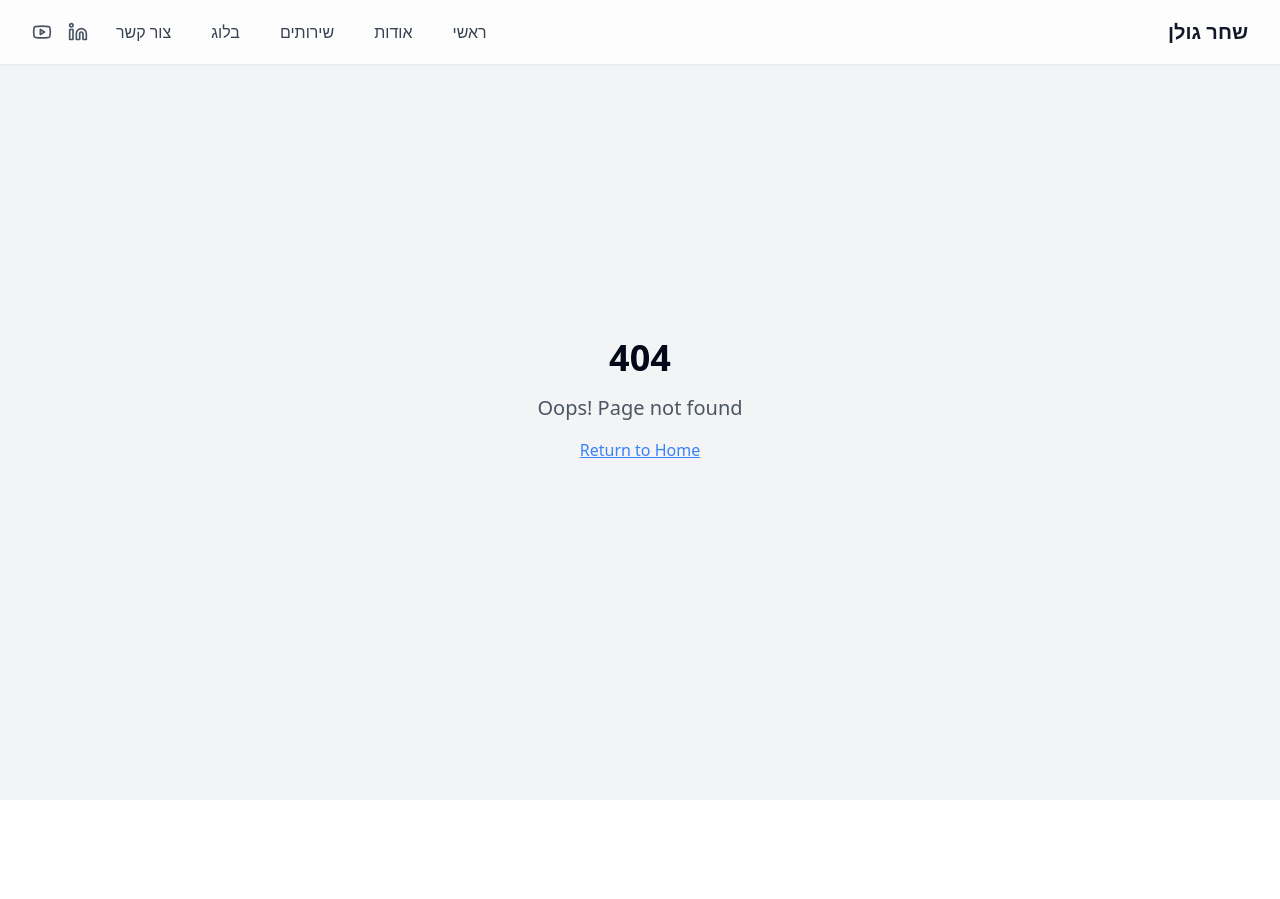
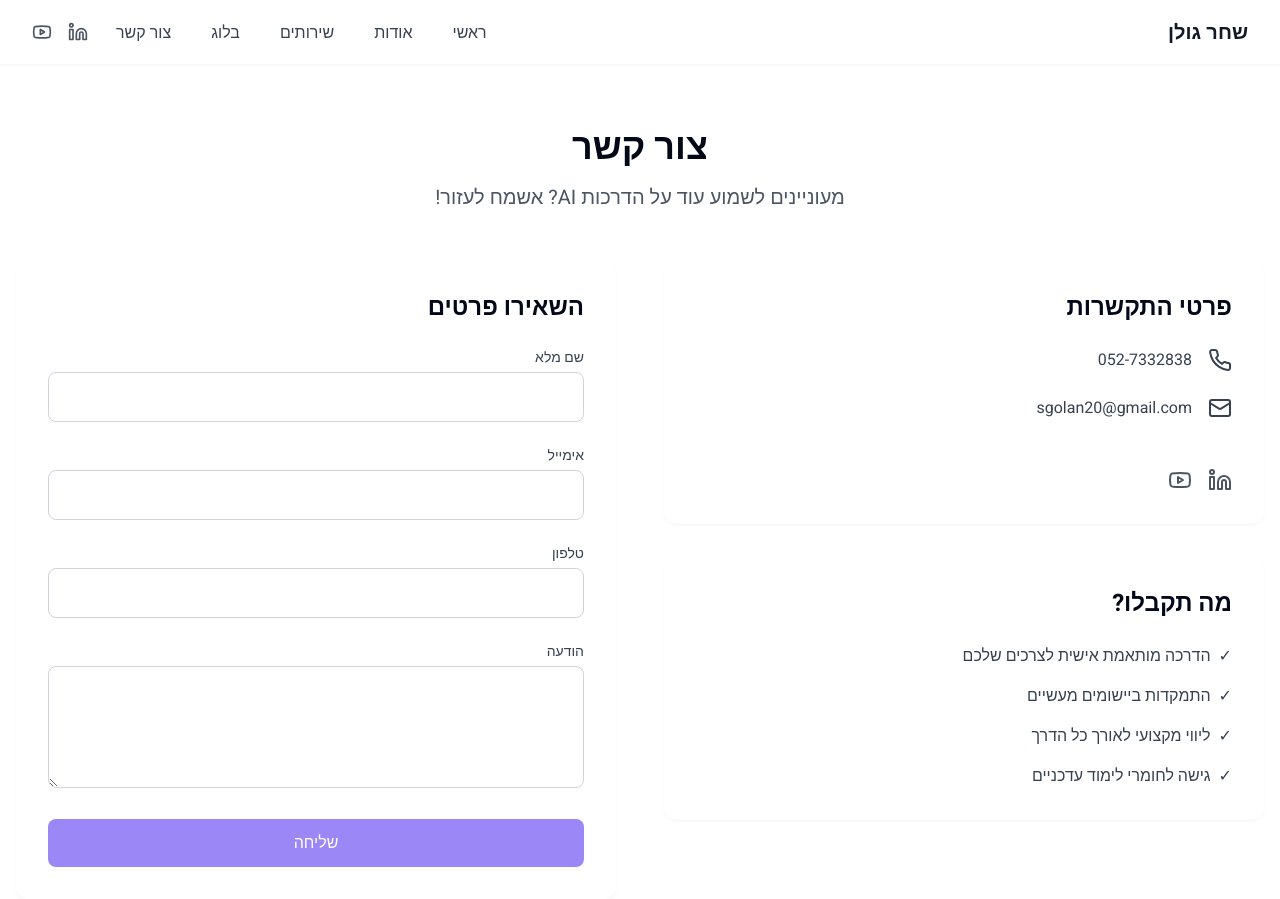
Before and after one commit to sgolan20/shahar-golan-website, a React (Vite) app: page /contact in a window 1280 px wide. Before the commit this address had no page. Before the commit the page ends 800 px from the top, so only its background shows below. Built offline with nearby package versions, Linux system fonts and the light colour scheme.

Commit message:
Implement contact page
Implement a contact page based on provided details.

```diff
--- a/src/App.tsx
+++ b/src/App.tsx
@@ -6,6 +6,7 @@ import { QueryClient, QueryClientProvider } from "@tanstack/react-query";
 import { BrowserRouter, Routes, Route } from "react-router-dom";
 import { motion, AnimatePresence } from "framer-motion";
 import Index from "./pages/Index";
+import Contact from "./pages/Contact";
 import NotFound from "./pages/NotFound";
 import Navbar from "./components/Navbar";
 
@@ -22,6 +23,7 @@ const App = () => (
           <AnimatePresence mode="wait">
             <Routes>
               <Route path="/" element={<Index />} />
+              <Route path="/contact" element={<Contact />} />
               <Route path="*" element={<NotFound />} />
             </Routes>
           </AnimatePresence>
--- /dev/null
+++ b/src/pages/Contact.tsx
@@ -0,0 +1,164 @@
+
+import { Mail, Phone, Linkedin, Youtube } from "lucide-react";
+import { motion } from "framer-motion";
+
+const Contact = () => {
+  return (
+    <div className="min-h-screen pt-32 px-4 font-heebo">
+      <div className="max-w-7xl mx-auto">
+        <motion.div
+          initial={{ opacity: 0, y: 20 }}
+          animate={{ opacity: 1, y: 0 }}
+          transition={{ duration: 0.6 }}
+          className="text-center mb-12"
+        >
+          <h1 className="text-4xl font-bold mb-4">צור קשר</h1>
+          <p className="text-xl text-gray-600">
+            מעוניינים לשמוע עוד על הדרכות AI? אשמח לעזור!
+          </p>
+        </motion.div>
+
+        <div className="grid md:grid-cols-2 gap-12">
+          {/* Contact Info */}
+          <motion.div
+            initial={{ opacity: 0, x: -20 }}
+            animate={{ opacity: 1, x: 0 }}
+            transition={{ duration: 0.6, delay: 0.2 }}
+            className="space-y-8"
+          >
+            <div className="bg-white p-8 rounded-xl shadow-sm">
+              <h2 className="text-2xl font-bold mb-6">פרטי התקשרות</h2>
+
+              <div className="space-y-6">
+                <a
+                  href="tel:052-7332838"
+                  className="flex items-center gap-4 text-gray-700 hover:text-primary transition-colors"
+                >
+                  <Phone className="w-6 h-6" />
+                  <span>052-7332838</span>
+                </a>
+
+                <a
+                  href="mailto:sgolan20@gmail.com"
+                  className="flex items-center gap-4 text-gray-700 hover:text-primary transition-colors"
+                >
+                  <Mail className="w-6 h-6" />
+                  <span>sgolan20@gmail.com</span>
+                </a>
+
+                <div className="pt-6 flex gap-4">
+                  <a
+                    href="https://www.linkedin.com"
+                    target="_blank"
+                    rel="noopener noreferrer"
+                    className="text-gray-600 hover:text-primary transition-colors"
+                  >
+                    <Linkedin className="w-6 h-6" />
+                  </a>
+                  <a
+                    href="https://www.youtube.com"
+                    target="_blank"
+                    rel="noopener noreferrer"
+                    className="text-gray-600 hover:text-primary transition-colors"
+                  >
+                    <Youtube className="w-6 h-6" />
+                  </a>
+                </div>
+              </div>
+            </div>
+
+            <div className="bg-white p-8 rounded-xl shadow-sm">
+              <h2 className="text-2xl font-bold mb-6">מה תקבלו?</h2>
+              <ul className="space-y-4 text-gray-700">
+                <li className="flex items-start gap-2">
+                  ✓ <span>הדרכה מותאמת אישית לצרכים שלכם</span>
+                </li>
+                <li className="flex items-start gap-2">
+                  ✓ <span>התמקדות ביישומים מעשיים</span>
+                </li>
+                <li className="flex items-start gap-2">
+                  ✓ <span>ליווי מקצועי לאורך כל הדרך</span>
+                </li>
+                <li className="flex items-start gap-2">
+                  ✓ <span>גישה לחומרי לימוד עדכניים</span>
+                </li>
+              </ul>
+            </div>
+          </motion.div>
+
+          {/* Contact Form */}
+          <motion.div
+            initial={{ opacity: 0, x: 20 }}
+            animate={{ opacity: 1, x: 0 }}
+            transition={{ duration: 0.6, delay: 0.4 }}
+            className="bg-white p-8 rounded-xl shadow-sm"
+          >
+            <h2 className="text-2xl font-bold mb-6">השאירו פרטים</h2>
+            <form className="space-y-6">
+              <div>
+                <label htmlFor="name" className="block text-sm font-medium text-gray-700 mb-1">
+                  שם מלא
+                </label>
+                <input
+                  type="text"
+                  id="name"
+                  name="name"
+                  className="w-full p-3 border border-gray-300 rounded-lg focus:ring-2 focus:ring-primary focus:border-transparent"
+                  required
+                />
+              </div>
+
+              <div>
+                <label htmlFor="email" className="block text-sm font-medium text-gray-700 mb-1">
+                  אימייל
+                </label>
+                <input
+                  type="email"
+                  id="email"
+                  name="email"
+                  className="w-full p-3 border border-gray-300 rounded-lg focus:ring-2 focus:ring-primary focus:border-transparent"
+                  required
+                />
+              </div>
+
+              <div>
+                <label htmlFor="phone" className="block text-sm font-medium text-gray-700 mb-1">
+                  טלפון
+                </label>
+                <input
+                  type="tel"
+                  id="phone"
+                  name="phone"
+                  className="w-full p-3 border border-gray-300 rounded-lg focus:ring-2 focus:ring-primary focus:border-transparent"
+                  required
+                />
+              </div>
+
+              <div>
+                <label htmlFor="message" className="block text-sm font-medium text-gray-700 mb-1">
+                  הודעה
+                </label>
+                <textarea
+                  id="message"
+                  name="message"
+                  rows={4}
+                  className="w-full p-3 border border-gray-300 rounded-lg focus:ring-2 focus:ring-primary focus:border-transparent"
+                  required
+                ></textarea>
+              </div>
+
+              <button
+                type="submit"
+                className="w-full bg-primary text-white py-3 px-6 rounded-lg hover:bg-opacity-90 transition-colors"
+              >
+                שליחה
+              </button>
+            </form>
+          </motion.div>
+        </div>
+      </div>
+    </div>
+  );
+};
+
+export default Contact;
```
